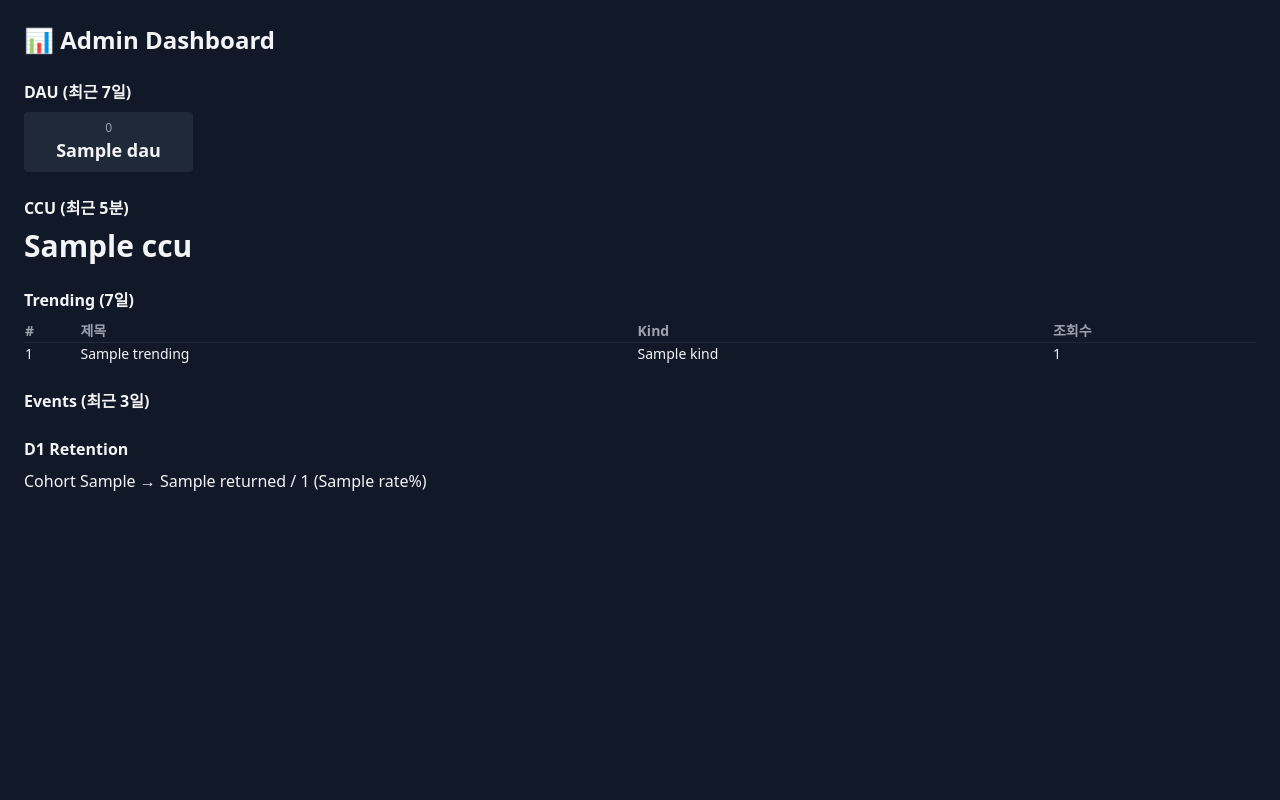
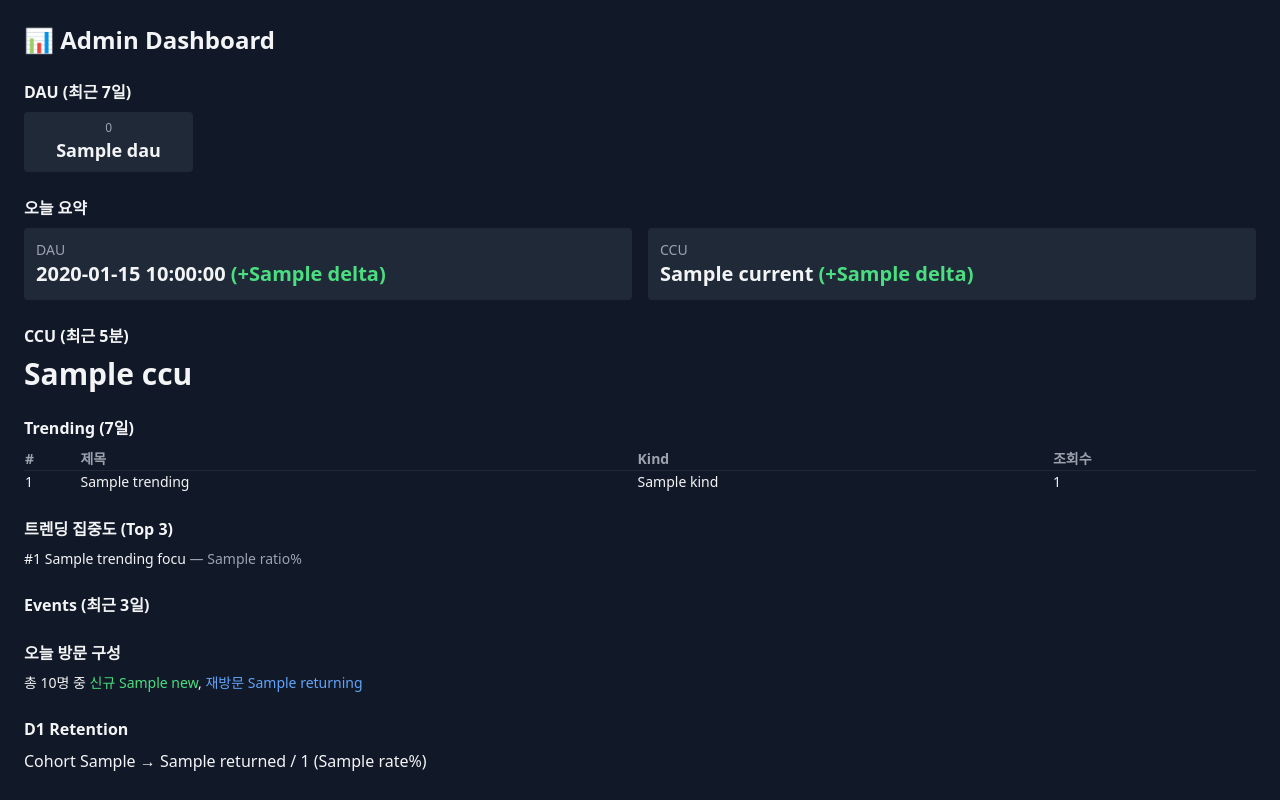
Before and after one commit to sesl0ver/SteamPurchaseTimingGuide, a PHP site: template templates/admin/dashboard.twig in a window 1280 px wide. Run offline with PHP 8.4, Linux system fonts and the light colour scheme; the template is opened without the code that fills it: most values are stand-ins (such as "Sample title", 1, 10 or a date in 2020); data that the repository does not hold is empty; some libraries are stand-ins or nearby versions.

Commit message:
업데이트
도전과제 문구 추가. 관리자 페이지 업데이트.

```diff
--- a/src/Controller/Admin/DashboardController.php
+++ b/src/Controller/Admin/DashboardController.php
@@ -23,6 +23,12 @@ final class DashboardController
             'trending' => $this->stats->getTrending(7, 10),
             'events' => $this->stats->getEvents(3),
             'retention_d1' => $this->stats->getRetention(1),
+
+            // 추가
+            'dau_delta' => $this->stats->getDauDelta(),
+            'ccu_delta' => $this->stats->getCcuDelta(),
+            'trending_focus' => $this->stats->getTrendingFocus(7, 3),
+            'new_vs_return' => $this->stats->getTodayNewVsReturning(),
         ]);
     }
 }
--- a/src/Service/SteamClient.php
+++ b/src/Service/SteamClient.php
@@ -133,7 +133,7 @@ final class SteamClient
                 'appids'  => $appId,
                 'l'       => 'koreana',
                 'cc'      => strtolower($country),
-                'filters' => 'basic,genres,price_overview,release_date,packages,package_groups,supported_languages'
+                'filters' => 'basic,genres,price_overview,release_date,packages,package_groups,supported_languages,achievements'
             ]);
 
             $result = $this->requestJson('GET', $this->steamBaseUrl . '/api/appdetails?' . $queryString);
@@ -174,6 +174,7 @@ final class SteamClient
                 'name' => (string)($data['name'] ?? ''),
                 'header_image' => (string)($data['header_image'] ?? ''),
                 'genres' => $data['genres'] ?? null,
+                'achievements' => $data['achievements'] ?? null,
                 'supported_languages' => $supported_languages,
                 'price' => [
                     'regular_price'    => $po !== null ? (int)($po['initial'] / 100) : 0,
--- a/src/Service/SteamDealHelper.php
+++ b/src/Service/SteamDealHelper.php
@@ -169,6 +169,9 @@ final class SteamDealHelper
                 'final'    => $appData['price']['discount_price'] ?? null,
                 'discount_percent' => $appData['price']['discount_percent'] ?? null,
             ],
+
+            // 도전과제
+            'achievement_count' => $appData['achievements']['total'] ?? 0,
 
             // ✅ 기존 렌더링 유지용: 구매 가능 판정 신호/디버그
             // (클라이언트가 packages / package_groups 원본을 받지 않아도 동일 로직으로 판정 가능)
--- a/templates/admin/dashboard.twig
+++ b/templates/admin/dashboard.twig
@@ -19,6 +19,31 @@
                 <div class="text-lg font-semibold">{{ count }}</div>
             </div>
         {% endfor %}
+    </div>
+</section>
+
+<section>
+    <h2 class="font-semibold mb-2">오늘 요약</h2>
+    <div class="grid grid-cols-2 gap-4 text-sm">
+        <div class="bg-gray-800 rounded p-3">
+            <div class="text-gray-400">DAU</div>
+            <div class="text-xl font-bold">
+                {{ dau_delta.today }}
+                <span class="{{ dau_delta.delta >= 0 ? 'text-green-400' : 'text-red-400' }}">
+          ({{ dau_delta.delta >= 0 ? '+' : '' }}{{ dau_delta.delta }})
+        </span>
+            </div>
+        </div>
+
+        <div class="bg-gray-800 rounded p-3">
+            <div class="text-gray-400">CCU</div>
+            <div class="text-xl font-bold">
+                {{ ccu_delta.current }}
+                <span class="{{ ccu_delta.delta >= 0 ? 'text-green-400' : 'text-red-400' }}">
+          ({{ ccu_delta.delta >= 0 ? '+' : '' }}{{ ccu_delta.delta }})
+        </span>
+            </div>
+        </div>
     </div>
 </section>
 
@@ -49,6 +74,21 @@
 </section>
 
 <section>
+    <h2 class="font-semibold mb-2">트렌딩 집중도 (Top 3)</h2>
+    <ul class="text-sm space-y-1">
+        {% for item in trending_focus %}
+            <li>
+                #{{ item.rank }} {{ item.title ?? '(unknown)' }}
+                <span class="text-gray-400">— {{ item.ratio }}%</span>
+            </li>
+        {% else %}
+            <li class="text-gray-500">데이터 없음</li>
+        {% endfor %}
+    </ul>
+</section>
+
+
+<section>
     <h2 class="font-semibold mb-2">Events (최근 3일)</h2>
     {% for day, events in events %}
         <div class="mb-2">
@@ -65,6 +105,15 @@
 </section>
 
 <section>
+    <h2 class="font-semibold mb-2">오늘 방문 구성</h2>
+    <div class="text-sm">
+        총 {{ new_vs_return.total }}명 중
+        <span class="text-green-400">신규 {{ new_vs_return.new }}</span>,
+        <span class="text-blue-400">재방문 {{ new_vs_return.returning }}</span>
+    </div>
+</section>
+
+<section>
     <h2 class="font-semibold mb-2">D1 Retention</h2>
     <p>
         Cohort {{ retention_d1.cohort_day }} →
```
Also changed, not shown: src/Service/AdminStatsService.php (+79 -0 lines), public/assets/render/NarrativeRenderer.js.
